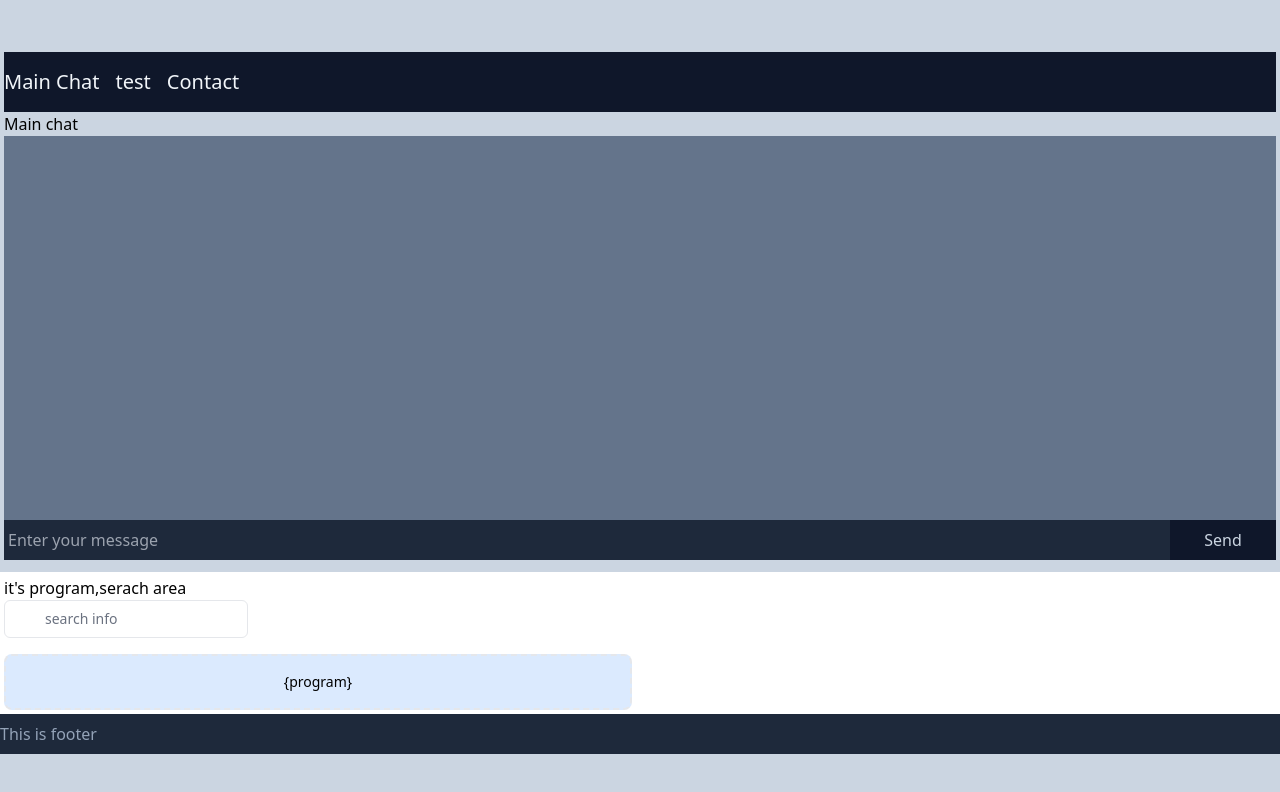
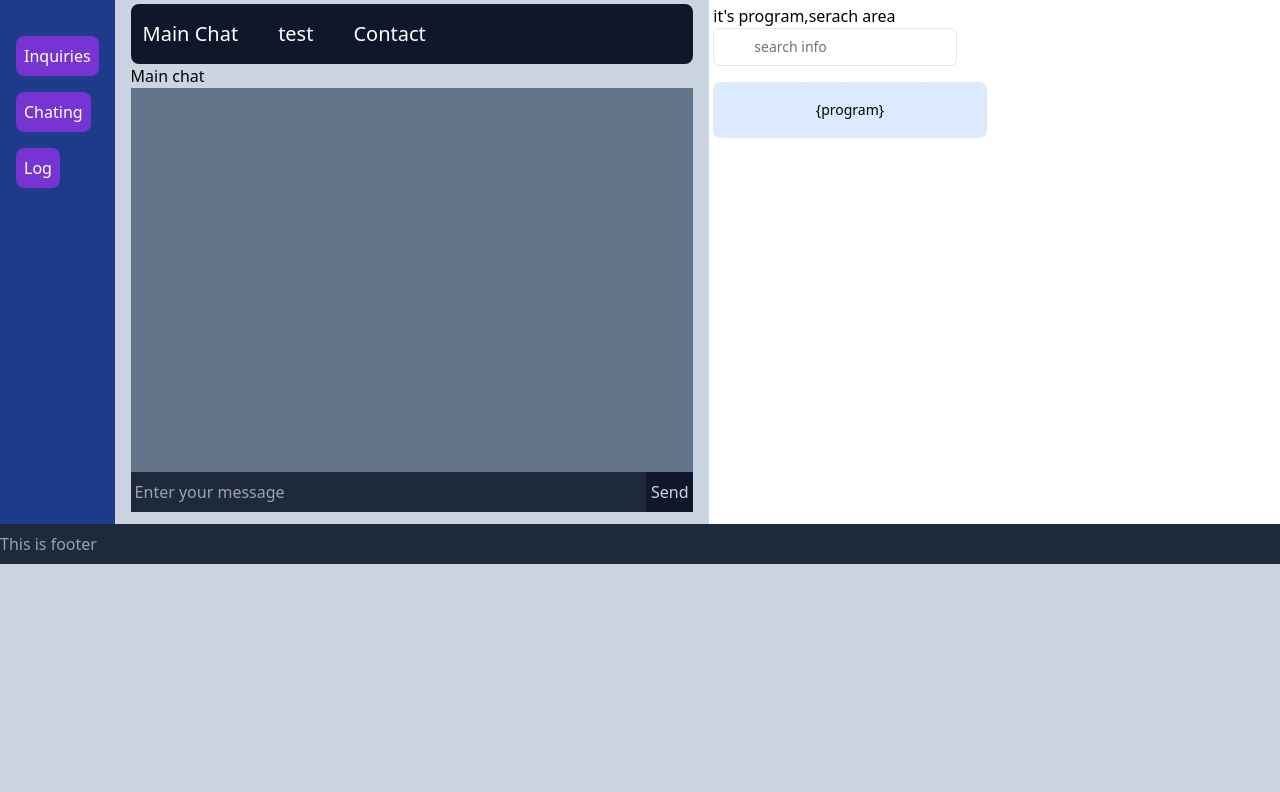
Before and after one commit to Yeo616/Chat_Function, a plain HTML site: page client/consultant/consultant.html in a window 1280 px wide. Drawn offline with nearby package versions, Linux system fonts and the light colour scheme.

Commit message:
navigation side, top

```diff
--- a/client/consultant/consultant.html
+++ b/client/consultant/consultant.html
@@ -6,52 +6,24 @@
     <meta name="viewport" content="width=device-width, initial-scale=1.0" />
     <title>WebSocket - client</title>
     <script src="https://cdn.tailwindcss.com"></script>
+    <script src="./navigation/side_nav.js"></script>
+    <script src="./navigation/chat_navigation.js"></script>
   </head>
 
   <body class="bg-slate-300 m-0 w-full h-auto">
-    <div id="sideNav" class="flex space-x-3">
-<side-nav></side-nav>
+    <div id="sideNav" class="flex space-x-3 h-full">
+      <div class="flex-2 p-1 bg-blue-900">
+        <side-nav></side-nav>
       </div>
       <div class="flex-1 p-1">
-        <header class="bg-slate-900 mb-12"></header>
         <main>
           <div class="container mx-auto">
-            <div id="navigation"></div>
-            <div id="navi" class="bg-slate-900 container mx-auto">
-              <ul class="flex py-4">
-                <li class="list-none">
-                  <a
-                    class="no-underline text-slate-100 mr-4 text-xl"
-                    href="./consultant.html"
-                    >Main Chat</a
-                  >
-                </li>
-                <li class="list-none">
-                  <a
-                    class="no-underline text-slate-100 mr-4 text-xl"
-                    href="./test.html"
-                    >test</a
-                  >
-                </li>
-                <li class="list-none">
-                  <a class="no-underline text-slate-100 mr-4 text-xl" href="#"
-                    >Contact</a
-                  >
-                </li>
-              </ul>
-            </div>
+            <chat-nav></chat-nav>
             <h3>Main chat</h3>
             <div
               class="message-box w-full flex-col h-96 overflow-y-scroll bg-slate-500"
               id="message-box"
-            >
-              <!-- <div class="w-full flex justify-start">
-                    <div class="box-bordered p-1 bg-slate-500 w-8/12 text-slate-100 rounded mb-1">
-                        <p>His message</p>
-                        <p>Email</p>
-                    </div>
-                </div> -->
-            </div>
+            ></div>
             <form id="message-form">
               <div class="input-group mb-2 flex flex-row">
                 <input
--- a/client/consultant/consultant.js
+++ b/client/consultant/consultant.js
@@ -1,10 +1,3 @@
-const nav = document.getElementById("navi");
-// nav.innerHTML =
-//   '<object type="text/html" data="chat_navigation.html" class="w-full" ></object>';
-const chat_box = document.getElementById("chat-box");
-chat_box.innerHTML =
-  '<object type="text/html" data="main_chat.html" class="w-full" ></object>';
-
 document.addEventListener("DOMContentLoaded", (DOMEvent) => {
   DOMEvent.preventDefault();
 
--- /dev/null
+++ b/client/consultant/navigation/chat_navigation.js
@@ -0,0 +1,33 @@
+class ChatNav extends HTMLElement {
+  connectedCallback() {
+    this.innerHTML = `
+      <div id="navi" class="bg-slate-900 container mx-auto rounded-lg">
+        <nav>
+          <ul class="flex py-4">
+            <li class="list-none">
+              <a
+                class="no-underline p-3 mr-4 text-xl bg-slate-900 rounded-lg text-white hover:text-red-500 hover:bg-indigo-200"
+                href="./consultant.html"
+                >Main Chat</a
+              >
+              </li>
+            <li class="list-none">
+              <a
+                class="no-underline p-3 mr-4 text-xl bg-slate-900 rounded-lg text-white hover:text-red-500 hover:bg-indigo-200"
+                href="../test/test.html"
+                >test</a
+              >
+            </li>
+            <li class="list-none">
+              <a
+                class="no-underline p-3 mr-4 text-xl bg-slate-900 rounded-lg text-white hover:text-red-500 hover:bg-indigo-200"
+                >Contact</a
+              >
+            </li>
+          </ul>
+        </nav>
+      </div>
+    `;
+  }
+}
+customElements.define("chat-nav", ChatNav);
--- a/client/consultant/navigation/side_nav.js
+++ b/client/consultant/navigation/side_nav.js
@@ -1,9 +1,36 @@
 class SideNav extends HTMLElement {
-  render() {
+  connectedCallback() {
     this.innerHTML = `
-      <div class="flex-2 p-1 bg-blue-900">
-        <p>this is navigation bar</p>`;
+    <nav>
+      <nav>
+        <div class="p-1 bg-blue-900 h-full">
+          <ul class ="my-5">
+            <li style="list-style: none">
+              <button
+                class="p-2 m-2 bg-purple-600 bg-opacity-75 rounded-lg text-white hover:text-red-500 hover:bg-indigo-200"
+              >
+                Inquiries
+              </button>
+            </li>
+            <li style="list-style: none">
+              <button
+                class="p-2 m-2 bg-purple-600 bg-opacity-75 rounded-lg text-white hover:text-red-500 hover:bg-indigo-200"
+              >
+                Chating
+              </button>
+            </li>
+            <li style="list-style: none">
+              <button
+                class="p-2 m-2 bg-purple-600 bg-opacity-75 rounded-lg text-white hover:text-red-500 hover:bg-indigo-200"
+              >
+                Log
+              </button>
+            </li>
+          </ul>
+        </div>
+      </nav>
+    </nav>`;
   }
 }
 
-customElements.define("side-nav", MyComponent);
+customElements.define("side-nav", SideNav);
```
Also changed, not shown: client/consultant/navigation/chat_navigation.html (deleted, +0 -56 lines), client/test/test.html (+31 -1 lines).
